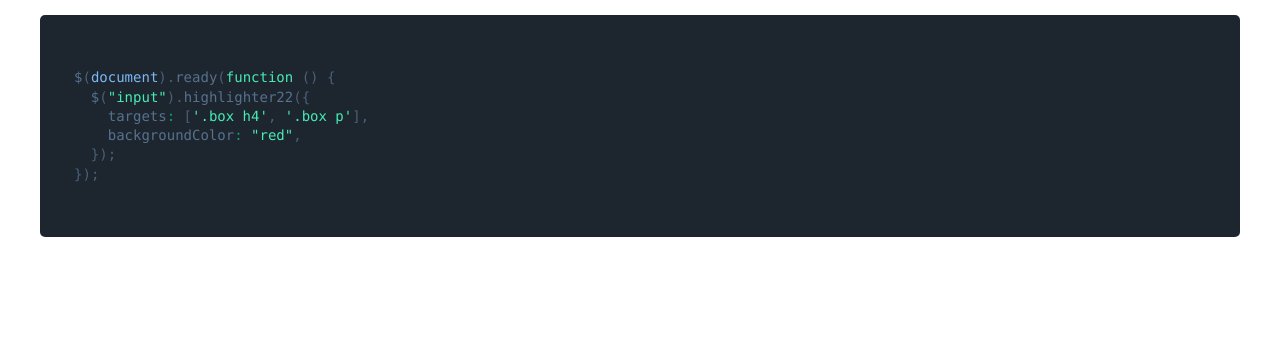
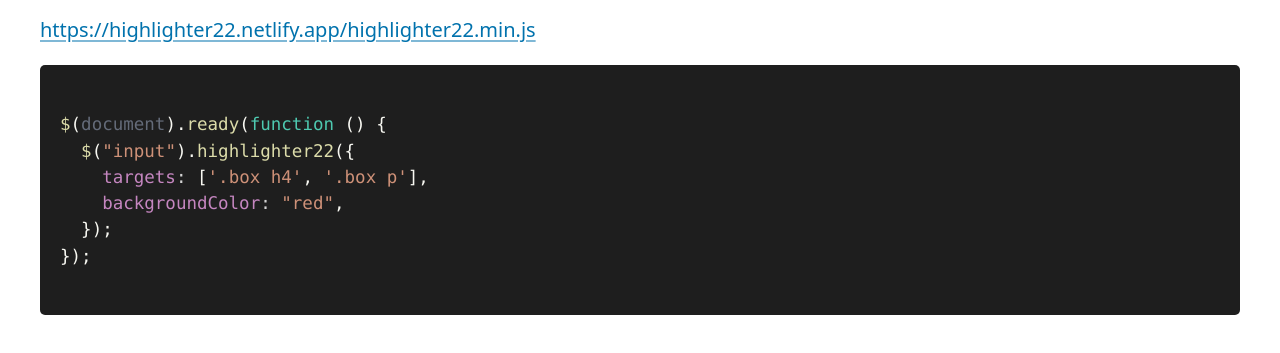
Before and after one commit to MonirSaikat/highlighter22, a plain HTML site: page index.html in a window 1280 px wide. Shown: the part 417-770 px from the top of the page. Drawn offline with nearby package versions, Linux system fonts and the light colour scheme; files that its build step writes are made by us from their sources.

Commit message:
added style

```diff
--- a/assets/style.css
+++ b/assets/style.css
@@ -1,172 +1,81 @@
-/*
-Name: Duotone Sea
-Author: by Simurai, adapted from DuoTone themes by Simurai for Atom (http://simurai.com/projects/2016/01/01/duotone-themes)
-
-Conversion: Bram de Haan (http://atelierbram.github.io/Base2Tone-prism/output/prism/prism-base2tone-sea-dark.css)
-Generated with Base16 Builder (https://github.com/base16-builder/base16-builder)
-*/
-
-code[class*="language-"],
-pre[class*="language-"] {
-	font-family: Consolas, Menlo, Monaco, "Andale Mono WT", "Andale Mono", "Lucida Console", "Lucida Sans Typewriter", "DejaVu Sans Mono", "Bitstream Vera Sans Mono", "Liberation Mono", "Nimbus Mono L", "Courier New", Courier, monospace;
-	font-size: 14px;
-	line-height: 1.375;
-	direction: ltr;
-	text-align: left;
-	white-space: pre;
-	word-spacing: normal;
-	word-break: normal;
-
-	-moz-tab-size: 4;
-	-o-tab-size: 4;
-	tab-size: 4;
-
-	-webkit-hyphens: none;
-	-moz-hyphens: none;
-	-ms-hyphens: none;
-	hyphens: none;
-	background: #1d262f;
-	color: #57718e;
+/* Overall background color */
+pre {
+  background-color: #1e1e1e;
+  color: #f8f8f2;
 }
 
-pre > code[class*="language-"] {
-	font-size: 1em;
-}
-
-pre[class*="language-"]::-moz-selection, pre[class*="language-"] ::-moz-selection,
-code[class*="language-"]::-moz-selection, code[class*="language-"] ::-moz-selection {
-	text-shadow: none;
-	background: #004a9e;
-}
-
-pre[class*="language-"]::selection, pre[class*="language-"] ::selection,
-code[class*="language-"]::selection, code[class*="language-"] ::selection {
-	text-shadow: none;
-	background: #004a9e;
-}
-
-/* Code blocks */
-pre[class*="language-"] {
-	padding: 1em;
-	margin: .5em 0;
-	overflow: auto;
-}
-
-/* Inline code */
-:not(pre) > code[class*="language-"] {
-	padding: .1em;
-	border-radius: .3em;
-}
-
+/* Syntax Highlighting */
 .token.comment,
 .token.prolog,
 .token.doctype,
 .token.cdata {
-	color: #4a5f78;
+  color: #6a9955;
 }
 
 .token.punctuation {
-	color: #4a5f78;
+  color: #f8f8f2;
 }
 
 .token.namespace {
-	opacity: .7;
-}
-
-.token.tag,
-.token.operator,
-.token.number {
-	color: #0aa370;
+  opacity: 0.7;
 }
 
 .token.property,
-.token.function {
-	color: #57718e;
+.token.tag,
+.token.constant,
+.token.symbol,
+.token.deleted {
+  color: #c586c0;
 }
 
-.token.tag-id,
-.token.selector,
-.token.atrule-id {
-	color: #ebf4ff;
+.token.boolean,
+.token.number {
+  color: #d19a66;
 }
 
-code.language-javascript,
-.token.attr-name {
-	color: #7eb6f6;
+.token.selector,
+.token.attr-name,
+.token.string,
+.token.char,
+.token.builtin,
+.token.inserted {
+  color: #ce9178;
 }
 
-code.language-css,
-code.language-scss,
-.token.boolean,
-.token.string,
+.token.operator,
 .token.entity,
 .token.url,
 .language-css .token.string,
-.language-scss .token.string,
-.style .token.string,
-.token.attr-value,
-.token.keyword,
-.token.control,
-.token.directive,
-.token.unit,
-.token.statement,
-.token.regex,
-.token.atrule {
-	color: #47ebb4;
+.style .token.string {
+  color: #d4d4d4;
 }
 
-.token.placeholder,
-.token.variable {
-	color: #47ebb4;
+.token.atrule,
+.token.attr-value,
+.token.keyword {
+  color: #4ec9b0;
 }
 
-.token.deleted {
-	text-decoration: line-through;
+.token.function,
+.token.class-name {
+  color: #dcdcaa;
 }
 
-.token.inserted {
-	border-bottom: 1px dotted #ebf4ff;
-	text-decoration: none;
-}
-
-.token.italic {
-	font-style: italic;
+.token.regex,
+.token.important,
+.token.variable {
+  color: #cd9731;
 }
 
 .token.important,
 .token.bold {
-	font-weight: bold;
+  font-weight: bold;
 }
 
-.token.important {
-	color: #7eb6f6;
+.token.italic {
+  font-style: italic;
 }
 
 .token.entity {
-	cursor: help;
+  cursor: help;
 }
-
-pre > code.highlight {
-	outline: .4em solid #34659d;
-	outline-offset: .4em;
-}
-
-/* overrides color-values for the Line Numbers plugin
- * http://prismjs.com/plugins/line-numbers/
- */
-.line-numbers.line-numbers .line-numbers-rows {
-	border-right-color: #1f2932;
-}
-
-.line-numbers .line-numbers-rows > span:before {
-	color: #2c3847;
-}
-
-/* overrides color-values for the Line Highlight plugin
-* http://prismjs.com/plugins/line-highlight/
-*/
-.line-highlight.line-highlight {
-	background: rgba(10, 163, 112, 0.2);
-	background: -webkit-linear-gradient(left, rgba(10, 163, 112, 0.2) 70%, rgba(10, 163, 112, 0));
-	background: linear-gradient(to right, rgba(10, 163, 112, 0.2) 70%, rgba(10, 163, 112, 0));
-}
--- a/index.html
+++ b/index.html
@@ -8,7 +8,7 @@
       rel="stylesheet"
       href="https://cdn.jsdelivr.net/npm/@picocss/pico@2/css/pico.min.css"
     />
-    <link rel="stylesheet" href="./style.css" />
+    <link rel="stylesheet" href="assets/style.css">
 
     <style>
       * {
@@ -73,8 +73,9 @@
 
       <br /><b></b>
       <h3>Example of using</h3>
+      <p><a target="_blank" href="https://highlighter22.netlify.app/highlighter22.min.js">https://highlighter22.netlify.app/highlighter22.min.js</a></p>
 
-      <pre><code class="language-javascript">
+      <pre class="language-javascript"><code>
 $(document).ready(function () {
   $("input").highlighter22({
     targets: ['.box h4', '.box p'],
```
